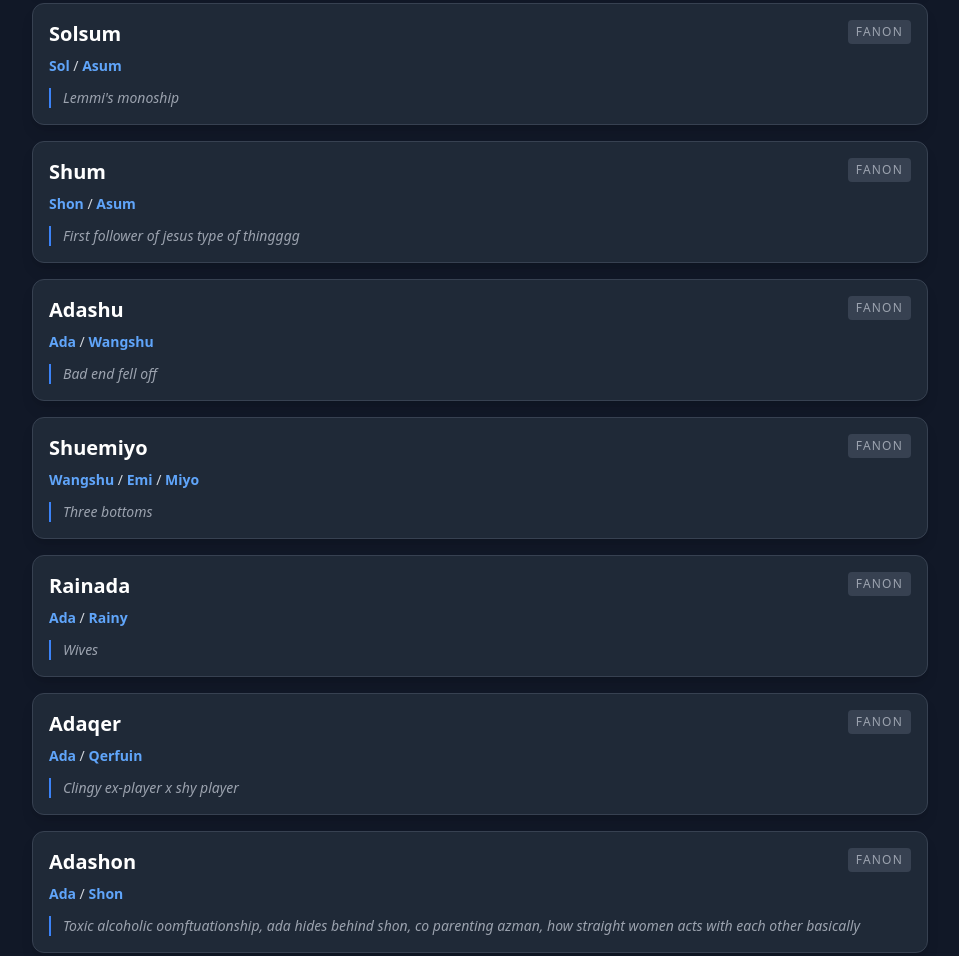
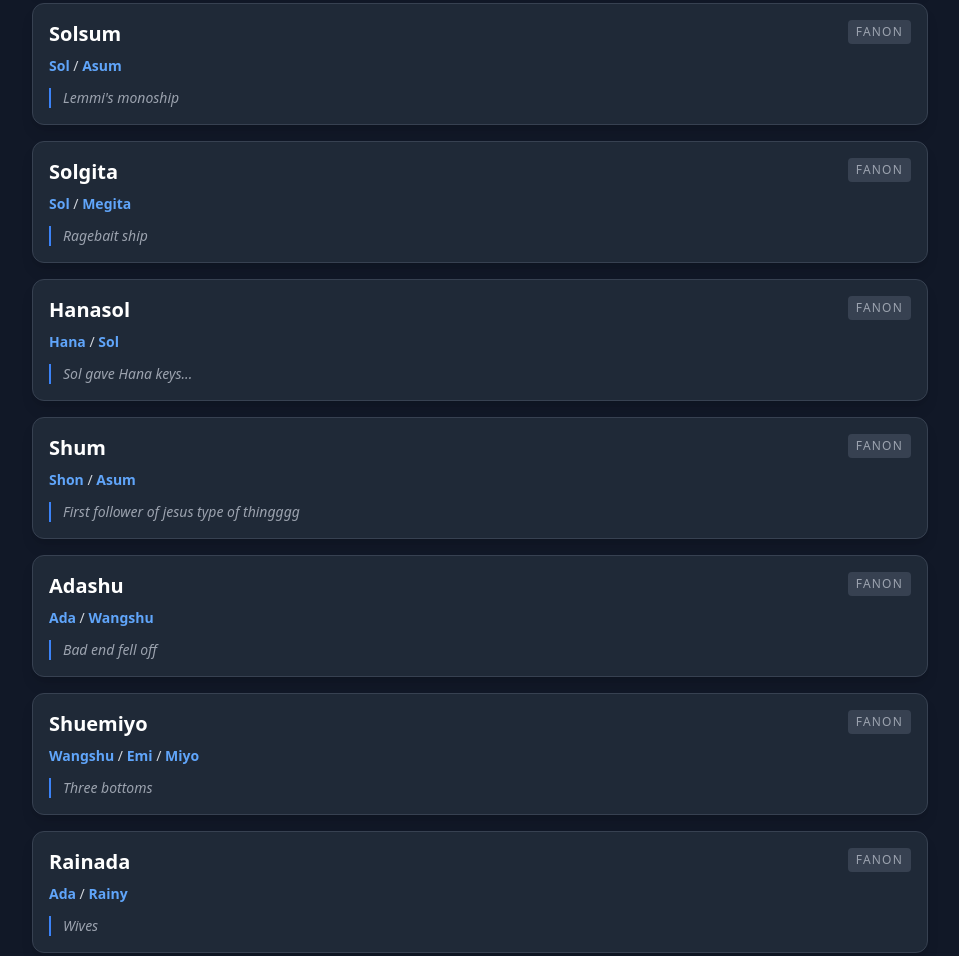
Before and after one commit to shon-exe/sandbinaling-smth, a plain HTML site: page index.html in a window 1280 px wide. Shown: the part 1718-2674 px from the top of the page, without its empty margins (160-1119 px from the left). Drawn offline with nearby package versions, Linux system fonts and the light colour scheme.

Commit message:
added hanasol, solgita

```diff
--- a/index.html
+++ b/index.html
@@ -52,6 +52,8 @@
                 { name: "Rainsum", chars: ["Rainy", "Asum"], desc: "Codependent pookies" },
                 { name: "Sayum", chars: ["Saya", "Asum"], desc: "Saya is asum's plaything" },
                 { name: "Solsum", chars: ["Sol", "Asum"], desc: "Lemmi's monoship" },
+                { name: "Solgita", chars: ["Sol", "Megita"], desc: "Ragebait ship"},
+                { name: "Hanasol", chars: ["Hana", "Sol"], desc: "Sol gave Hana keys..."},
                 { name: "Shum", chars: ["Shon", "Asum"], desc: "First follower of jesus type of thingggg" },
                 { name: "Adashu", chars: ["Ada", "Wangshu"], desc: "Bad end fell off" },
                 { name: "Shuemiyo", chars: ["Wangshu", "Emi", "Miyo"], desc: "Three bottoms" },
```
